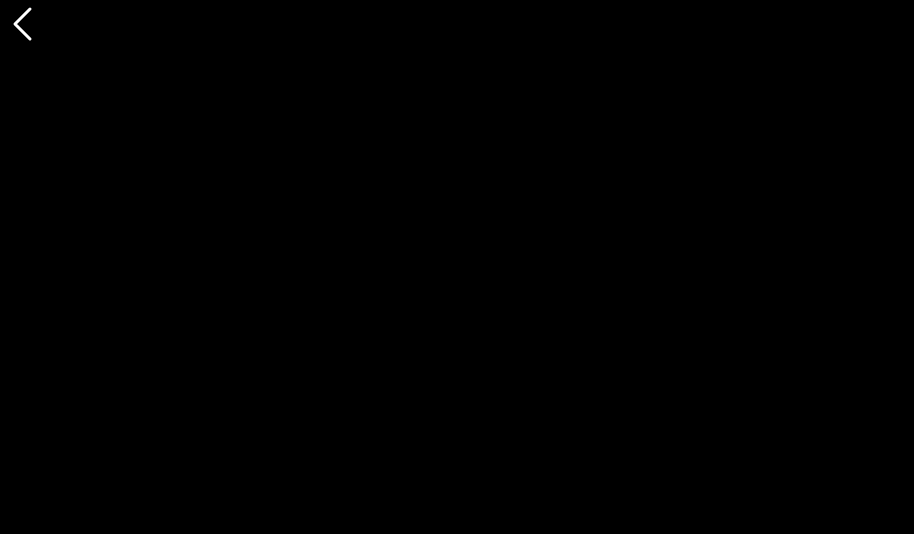
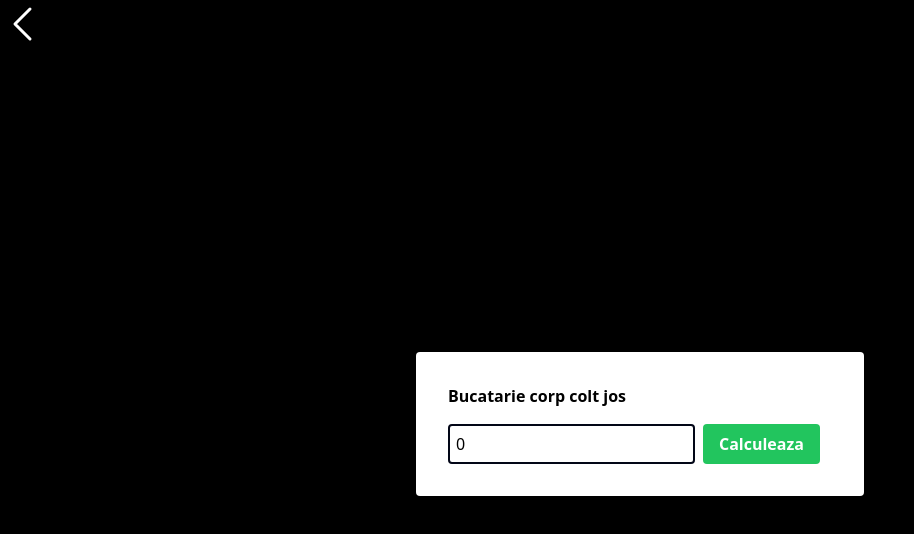
Before and after one commit to homoki-denis/mobila-corp-calculator, a Nuxt app: page /bucatarie-corp-colt-parte-sus in a window 1280 px wide. Before the commit this address had no page. Shown: the top 534 px of the page, without its empty margins (0-914 px from the left). Built offline with nearby package versions, Linux system fonts and the light colour scheme.

Commit message:
feat: added bucatarie corp colt parte sus

```diff
--- /dev/null
+++ b/pages/bucatarie-corp-colt-parte-sus.vue
@@ -0,0 +1,88 @@
+<template>
+  <div class="w-full flex justify-center items-center min-h-90">
+    <div class="flex w-full items-center justify-center flex-wrap gap-2 mx-2">
+      <div
+        class="bg-white text-black p-4 md:p-8 rounded shadow-md w-full max-w-md"
+      >
+        <p class="text-md font-bold mb-2">Bucatarie corp colt jos</p>
+
+        <div class="flex items-end">
+          <input
+            v-model="inaltimeCorp"
+            type="number"
+            placeholder="Introdu numarul de elemente"
+            class="p-1.5 mt-2 border-2 rounded border-slate-950 hover:border-slate-500"
+          />
+          <button
+            class="bg-green-500 hover:bg-green-700 text-white font-bold py-2 px-4 ml-2 rounded focus:outline-none focus:shadow-outline"
+            @click="calculeazaDimensiuni"
+          >
+            Calculeaza
+          </button>
+        </div>
+      </div>
+
+      <div
+        class="bg-white text-black p-8 rounded shadow-md w-full max-w-md"
+        v-for="rez in rezultate"
+      >
+        Laterale dulap: lungime {{ rez.lateraleDulap.lungime }}, latime
+        {{ rez.lateraleDulap.latime }}<br />
+        Fund și capac 1: lungime
+        {{ rez.fundCapac1.lungime }}, latime {{ rez.fundCapac1.latime }}<br />
+        Fund și capac 2: lungime {{ rez.fundCapac2.lungime }}, latime
+        {{ rez.fundCapac2.latime }}<br />
+        Spate pal: lungime {{ rez.spatePal.lungime }}, latime
+        {{ rez.spatePal.latime }}<br />
+        PFL: inaltime {{ rez.pfl.inaltime }}, lungime {{ rez.pfl.lungime }}
+      </div>
+    </div>
+  </div>
+</template>
+
+<script setup>
+import { ref } from "vue";
+
+const inaltimeCorp = ref(0);
+const rezultate = ref([]);
+
+const calculeazaDimensiuni = (e) => {
+  e.preventDefault();
+  const generareDimensiuniCorpSus = (inaltimeCorp) => {
+    const lateraleDulap = {
+      lungime: inaltimeCorp * 300,
+      latime: 300,
+    };
+
+    const fundCapac1 = {
+      lungime: 564,
+      latime: 300,
+    };
+
+    const fundCapac2 = {
+      lungime: 282,
+      latime: 282,
+    };
+
+    const spatePal = {
+      lungime: inaltimeCorp,
+      latime: 582,
+    };
+
+    const pfl = {
+      inaltime: inaltimeCorp,
+      lungime: 595,
+    };
+
+    return {
+      lateraleDulap,
+      fundCapac1,
+      fundCapac2,
+      spatePal,
+      pfl,
+    };
+  };
+  rezultate.value.push(generareDimensiuniCorpSus(inaltimeCorp.value));
+  console.log(rezultate);
+};
+</script>
--- a/pages/index.vue
+++ b/pages/index.vue
@@ -35,11 +35,11 @@
         </button>
       </NuxtLink>
 
-      <NuxtLink to="/">
+      <NuxtLink to="bucatarie-corp-colt-parte-sus">
         <button
-          class="bg-red-600 hover:bg-red-800 text-white font-bold py-2 px-4 rounded focus:outline-none focus:shadow-outline"
+          class="bg-green-500 hover:bg-green-700 text-white font-bold py-2 px-4 rounded focus:outline-none focus:shadow-outline"
         >
-          Corp colt sus bacatarie
+          Bucatarie corp colt sus
         </button>
       </NuxtLink>
 
```
